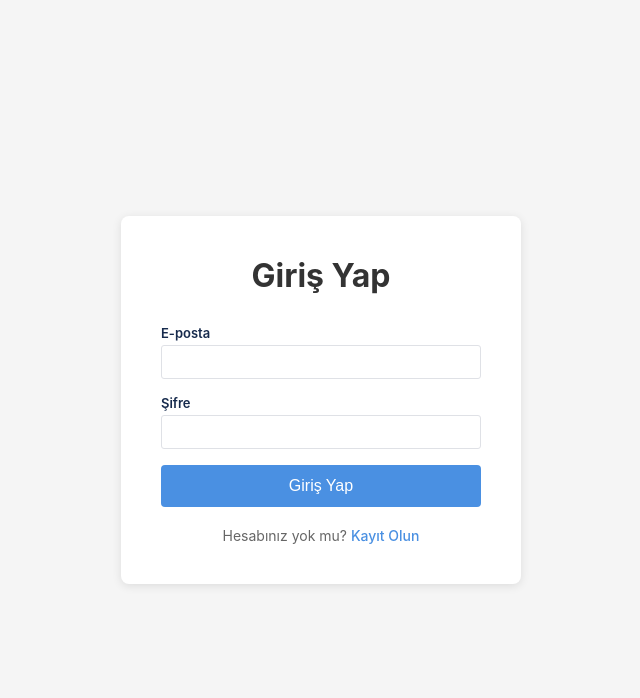
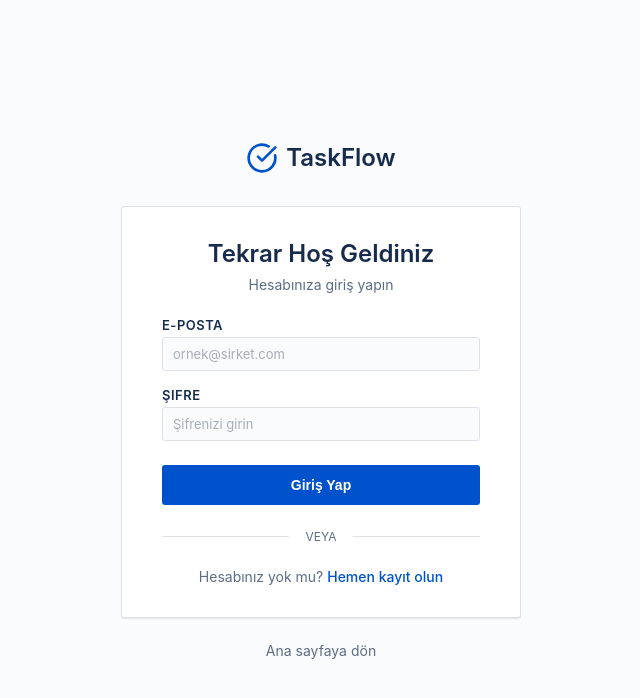
Before and after one commit to tolgab35/task-performance-system, a React app in the folder frontend/: page /login in a window 1280 px wide. Shown: the top 698 px of the page, without its empty margins (319-959 px from the left). Built offline with nearby package versions, Linux system fonts and the light colour scheme; the HTML template or start-up script is replaced by a standard one.

Commit message:
refactor: redesign login and register pages with Jira-style UI

```diff
--- a/frontend/src/components/Login.jsx
+++ b/frontend/src/components/Login.jsx
@@ -1,5 +1,6 @@
 import { useState } from "react";
 import { useNavigate, Link } from "react-router-dom";
+import { CheckCircle } from "lucide-react";
 import { useAuth } from "../context/useAuth";
 import "../styles/Login.css";
 
@@ -20,44 +21,71 @@ function Login() {
       await login(email, password);
       navigate("/dashboard");
     } catch (err) {
-      setError(err.response?.data?.message || "Login failed");
+      setError(err.response?.data?.message || "Giriş başarısız oldu");
     } finally {
       setLoading(false);
     }
   };
 
   return (
+    <div className="auth-page">
       <div className="auth-container">
+        <Link to="/" className="auth-logo">
+          <CheckCircle size={32} className="logo-icon" />
+          <span>TaskFlow</span>
+        </Link>
+
         <div className="auth-box">
-        <h1>Giriş Yap</h1>
+          <div className="auth-header">
+            <h1>Tekrar Hoş Geldiniz</h1>
+            <p>Hesabınıza giriş yapın</p>
+          </div>
+
           <form onSubmit={handleSubmit}>
             <div className="form-group">
-            <label>E-posta</label>
+              <label htmlFor="email">E-posta</label>
               <input
+                id="email"
                 type="email"
                 value={email}
                 onChange={(e) => setEmail(e.target.value)}
+                placeholder="ornek@sirket.com"
                 required
                 disabled={loading}
               />
             </div>
+
             <div className="form-group">
-            <label>Şifre</label>
+              <label htmlFor="password">Şifre</label>
               <input
+                id="password"
                 type="password"
                 value={password}
                 onChange={(e) => setPassword(e.target.value)}
+                placeholder="Şifrenizi girin"
                 required
                 disabled={loading}
               />
             </div>
+
             {error && <div className="error-message">{error}</div>}
-          <button type="submit" disabled={loading}>
-            {loading ? "Yükleniyor..." : "Giriş Yap"}
+
+            <button type="submit" className="auth-submit" disabled={loading}>
+              {loading ? "Giriş yapılıyor..." : "Giriş Yap"}
             </button>
           </form>
+
+          <div className="auth-divider">
+            <span>veya</span>
+          </div>
+
           <p className="auth-link">
-          Hesabınız yok mu? <Link to="/register">Kayıt Olun</Link>
+            Hesabınız yok mu? <Link to="/register">Hemen kayıt olun</Link>
+          </p>
+        </div>
+
+        <p className="auth-footer">
+          <Link to="/">Ana sayfaya dön</Link>
         </p>
       </div>
     </div>
--- a/frontend/src/components/Register.jsx
+++ b/frontend/src/components/Register.jsx
@@ -1,5 +1,6 @@
 import { useState } from "react";
 import { useNavigate, Link } from "react-router-dom";
+import { CheckCircle } from "lucide-react";
 import { useAuth } from "../context/useAuth";
 import "../styles/Login.css";
 
@@ -21,54 +22,89 @@ function Register() {
       await register(name, email, password);
       navigate("/dashboard");
     } catch (err) {
-      setError(err.response?.data?.message || "Registration failed");
+      setError(err.response?.data?.message || "Kayıt başarısız oldu");
     } finally {
       setLoading(false);
     }
   };
 
   return (
+    <div className="auth-page">
       <div className="auth-container">
+        <Link to="/" className="auth-logo">
+          <CheckCircle size={32} className="logo-icon" />
+          <span>TaskFlow</span>
+        </Link>
+
         <div className="auth-box">
-        <h1>Kayıt Ol</h1>
+          <div className="auth-header">
+            <h1>Hesap Oluşturun</h1>
+            <p>Ücretsiz başlayın, kredi kartı gerekmez</p>
+          </div>
+
           <form onSubmit={handleSubmit}>
             <div className="form-group">
-            <label>Ad Soyad</label>
+              <label htmlFor="name">Ad Soyad</label>
               <input
+                id="name"
                 type="text"
                 value={name}
                 onChange={(e) => setName(e.target.value)}
+                placeholder="Adınız Soyadınız"
                 required
                 disabled={loading}
               />
             </div>
+
             <div className="form-group">
-            <label>E-posta</label>
+              <label htmlFor="email">E-posta</label>
               <input
+                id="email"
                 type="email"
                 value={email}
                 onChange={(e) => setEmail(e.target.value)}
+                placeholder="ornek@sirket.com"
                 required
                 disabled={loading}
               />
             </div>
+
             <div className="form-group">
-            <label>Şifre</label>
+              <label htmlFor="password">Şifre</label>
               <input
+                id="password"
                 type="password"
                 value={password}
                 onChange={(e) => setPassword(e.target.value)}
+                placeholder="En az 6 karakter"
                 required
                 disabled={loading}
+                minLength={6}
               />
             </div>
+
             {error && <div className="error-message">{error}</div>}
-          <button type="submit" disabled={loading}>
-            {loading ? "Yükleniyor..." : "Kayıt Ol"}
+
+            <button type="submit" className="auth-submit" disabled={loading}>
+              {loading ? "Hesap oluşturuluyor..." : "Kayıt Ol"}
             </button>
           </form>
+
+          <p className="auth-terms">
+            Kayıt olarak <a href="#">Kullanım Koşulları</a>'nı kabul etmiş olursunuz.
+          </p>
+
+          <div className="auth-divider">
+            <span>veya</span>
+          </div>
+
           <p className="auth-link">
-          Zaten hesabınız var mı? <Link to="/login">Giriş Yapın</Link>
+            Zaten hesabınız var mı? <Link to="/login">Giriş yapın</Link>
+          </p>
+        </div>
+
+        <p className="auth-footer">
+          <Link to="/">Ana sayfaya dön</Link>
         </p>
       </div>
     </div>
--- a/frontend/src/styles/Login.css
+++ b/frontend/src/styles/Login.css
@@ -1,96 +1,206 @@
+/* Auth Page Styles - Jira-like Design */
+
+.auth-page {
+  min-height: 100vh;
+  background: #fafbfc;
+  display: flex;
+  align-items: center;
+  justify-content: center;
+  padding: 24px;
+}
+
 .auth-container {
+  width: 100%;
+  max-width: 400px;
   display: flex;
-  justify-content: center;
+  flex-direction: column;
   align-items: center;
-  min-height: 100vh;
-  background: #f5f5f5;
+}
+
+.auth-logo {
+  display: flex;
+  align-items: center;
+  gap: 8px;
+  text-decoration: none;
+  color: #172b4d;
+  font-size: 24px;
+  font-weight: 600;
+  margin-bottom: 32px;
+}
+
+.auth-logo .logo-icon {
+  color: #0052cc;
 }
 
 .auth-box {
   background: white;
-  padding: 40px;
-  border-radius: 8px;
-  box-shadow: 0 2px 10px rgba(0, 0, 0, 0.1);
+  border: 1px solid #dfe1e6;
+  border-radius: 3px;
+  padding: 32px 40px;
   width: 100%;
-  max-width: 400px;
+  box-shadow: 0 1px 1px rgba(23, 43, 77, 0.1);
 }
 
-.auth-box h1 {
-  margin: 0 0 30px 0;
+.auth-header {
   text-align: center;
-  color: #333;
+  margin-bottom: 24px;
+}
+
+.auth-header h1 {
+  font-size: 24px;
+  font-weight: 600;
+  color: #172b4d;
+  margin: 0 0 8px 0;
+}
+
+.auth-header p {
+  font-size: 14px;
+  color: #5e6c84;
+  margin: 0;
 }
 
 .form-group {
-  margin-bottom: 20px;
+  margin-bottom: 16px;
 }
 
 .form-group label {
   display: block;
-  margin-bottom: 5px;
-  color: #555;
-  font-weight: 500;
+  font-size: 12px;
+  font-weight: 600;
+  color: #5e6c84;
+  margin-bottom: 4px;
+  text-transform: uppercase;
+  letter-spacing: 0.5px;
+}
+
+.input-wrapper {
+  position: relative;
+  display: flex;
+  align-items: center;
+}
+
+.input-icon {
+  position: absolute;
+  left: 12px;
+  top: 50%;
+  transform: translateY(-50%);
+  color: #a5adba;
+  pointer-events: none;
+  z-index: 1;
 }
 
 .form-group input {
   width: 100%;
-  padding: 10px;
-  border: 1px solid #ddd;
-  border-radius: 4px;
+  padding: 10px 12px;
+  border: 2px solid #dfe1e6;
+  border-radius: 3px;
   font-size: 14px;
+  color: #172b4d;
+  background: #fafbfc;
   box-sizing: border-box;
+  transition: border-color 0.2s, background 0.2s;
+}
+
+.form-group input::placeholder {
+  color: #a5adba;
+}
+
+.form-group input:hover {
+  background: white;
 }
 
 .form-group input:focus {
   outline: none;
-  border-color: #4a90e2;
+  border-color: #0052cc;
+  background: white;
 }
 
 .form-group input:disabled {
-  background: #f5f5f5;
+  background: #f4f5f7;
+  cursor: not-allowed;
+  opacity: 0.7;
+}
+
+.error-message {
+  background: #ffebe6;
+  color: #de350b;
+  padding: 12px;
+  border-radius: 3px;
+  margin-bottom: 16px;
+  font-size: 14px;
+  text-align: center;
+  border: 1px solid #ffbdad;
+}
+
+.auth-submit {
+  width: 100%;
+  padding: 12px 16px;
+  background: #0052cc;
+  color: white;
+  border: none;
+  border-radius: 3px;
+  font-size: 14px;
+  font-weight: 600;
+  cursor: pointer;
+  transition: background 0.2s;
+  margin-top: 8px;
+}
+
+.auth-submit:hover:not(:disabled) {
+  background: #0747a6;
+}
+
+.auth-submit:disabled {
+  background: #a5adba;
   cursor: not-allowed;
 }
 
-.auth-box button {
-  width: 100%;
-  padding: 12px;
-  background: #4a90e2;
-  color: white;
-  border: none;
-  border-radius: 4px;
-  font-size: 16px;
-  cursor: pointer;
-  font-weight: 500;
+.auth-terms {
+  font-size: 12px;
+  color: #5e6c84;
+  text-align: center;
+  margin: 16px 0 0 0;
 }
 
-.auth-box button:hover:not(:disabled) {
-  background: #357abd;
+.auth-terms a {
+  color: #0052cc;
+  text-decoration: none;
 }
 
-.auth-box button:disabled {
-  background: #ccc;
-  cursor: not-allowed;
+.auth-terms a:hover {
+  text-decoration: underline;
 }
 
-.error-message {
-  background: #ffebee;
-  color: #c62828;
-  padding: 10px;
-  border-radius: 4px;
-  margin-bottom: 20px;
-  font-size: 14px;
-  text-align: center;
+.auth-divider {
+  display: flex;
+  align-items: center;
+  margin: 24px 0;
+}
+
+.auth-divider::before,
+.auth-divider::after {
+  content: "";
+  flex: 1;
+  height: 1px;
+  background: #dfe1e6;
+}
+
+.auth-divider span {
+  padding: 0 16px;
+  font-size: 12px;
+  color: #5e6c84;
+  text-transform: uppercase;
 }
 
 .auth-link {
   text-align: center;
-  margin-top: 20px;
-  color: #666;
   font-size: 14px;
+  color: #5e6c84;
+  margin: 0;
 }
 
 .auth-link a {
-  color: #4a90e2;
+  color: #0052cc;
   text-decoration: none;
   font-weight: 500;
 }
@@ -98,3 +208,28 @@
 .auth-link a:hover {
   text-decoration: underline;
 }
+
+.auth-footer {
+  margin-top: 24px;
+  font-size: 14px;
+}
+
+.auth-footer a {
+  color: #5e6c84;
+  text-decoration: none;
+}
+
+.auth-footer a:hover {
+  color: #0052cc;
+}
+
+/* Responsive */
+@media (max-width: 480px) {
+  .auth-box {
+    padding: 24px;
+  }
+
+  .auth-header h1 {
+    font-size: 20px;
+  }
+}
```
Lines whose indentation alone changed are shown as unchanged.
